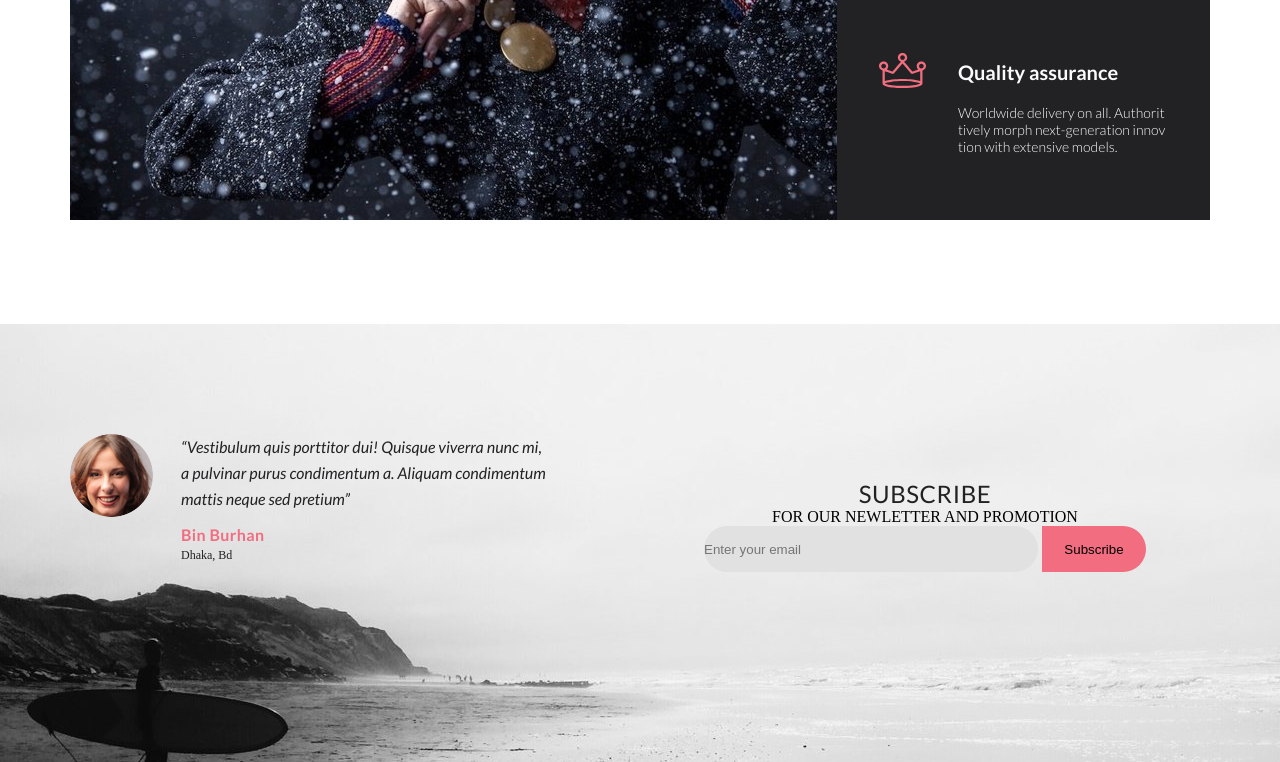
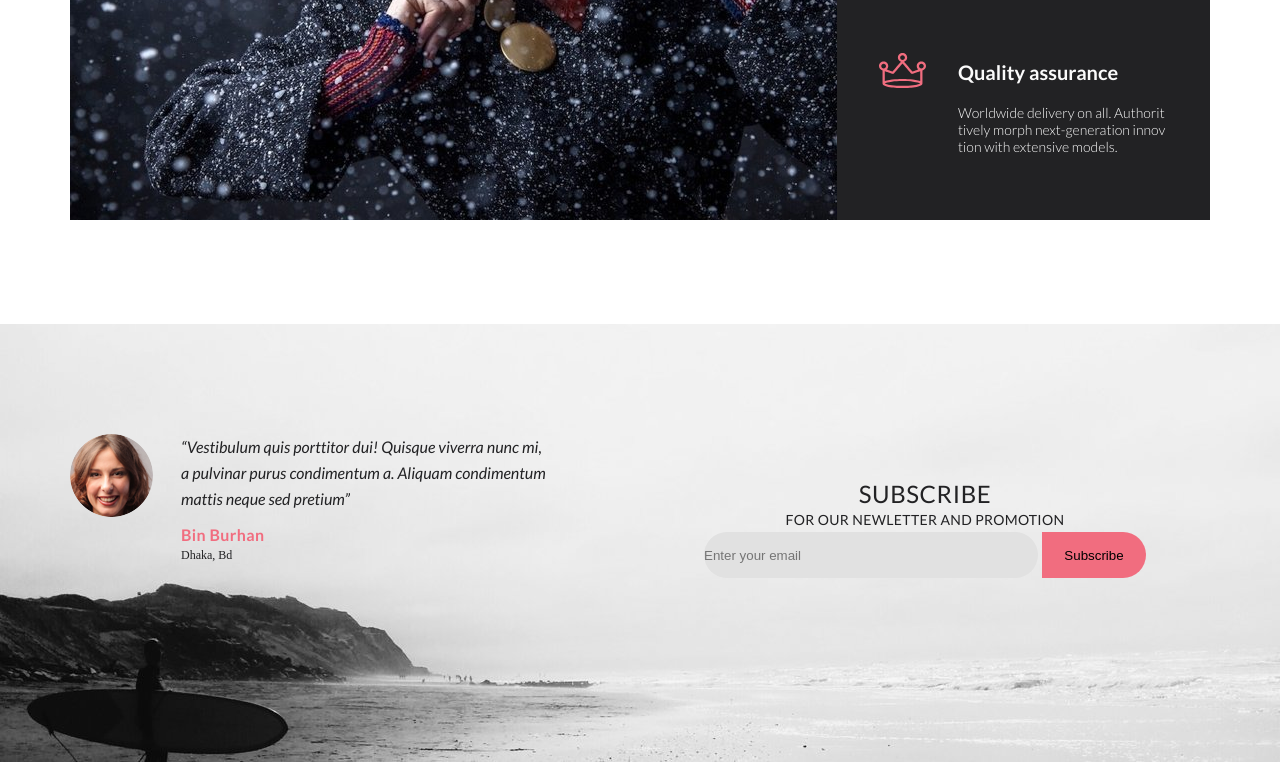
Before and after one commit to MarinaBogdanova666/brand_site, a plain HTML site: page index.html in a window 1280 px wide. Shown: the part 3258-4020 px from the top of the page. Drawn offline with Linux system fonts and the light colour scheme.

Commit message:
обновила индекс

```diff
--- a/index.html
+++ b/index.html
@@ -331,7 +331,7 @@
             <div class="right_subscribe">
 
                 <span>Subscribe</span>
-                <p> FOR OUR NEWLETTER AND PROMOTION</p>
+                <p class="subscribe_for"> FOR OUR NEWLETTER AND PROMOTION</p>
 
                 <form action="#" class="subscribe_form">
                     <input type="mail" placeholder="Enter your email"class="subscribe_input">
```
